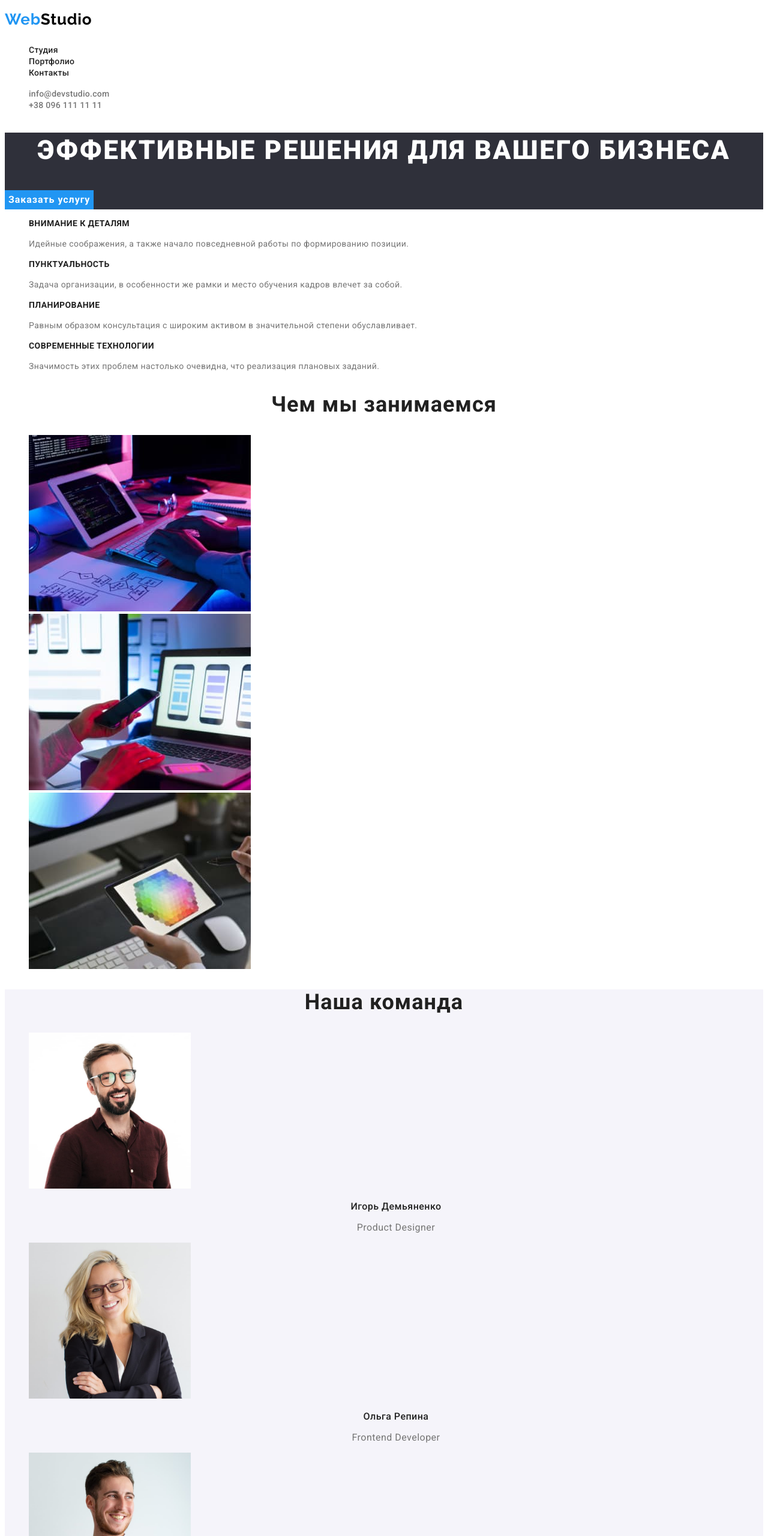
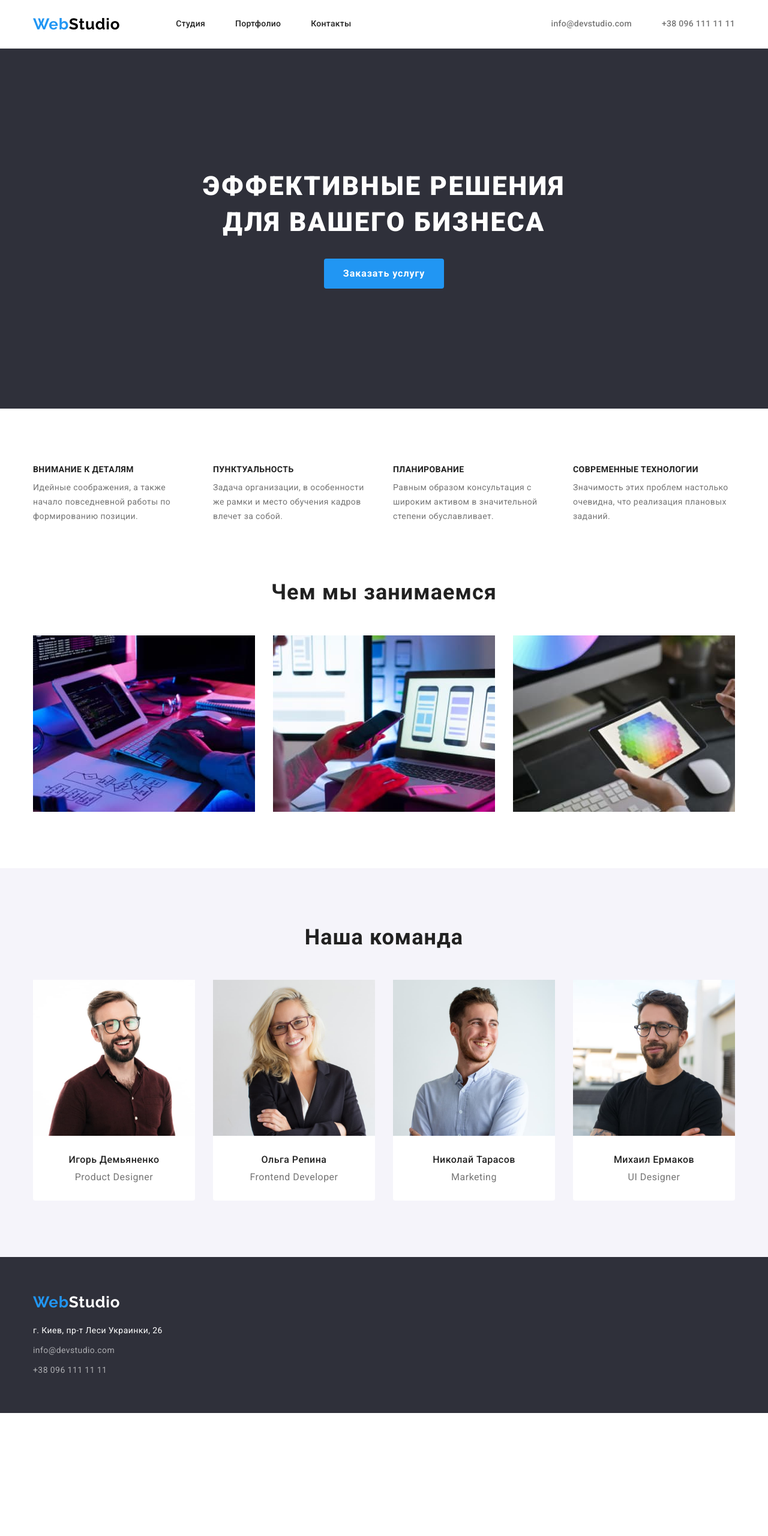
Before and after one commit to qasklp/goit-markup-hw-03, a plain HTML site: page index.html in a window 1280 px wide. Shown: the top 2560 px of the page at 60% size. After the commit the page ends 2355 px from the top, so only its background shows below. Drawn offline with nearby package versions, Linux system fonts and the light colour scheme.

Commit message:
додає правильне розміщення елементів

```diff
--- a/css/styles.css
+++ b/css/styles.css
@@ -11,8 +11,14 @@ body{
     font-family: Roboto, sans-serif;
 }
 
+h1, h2, h3, p{
+    margin: 0;
+}
+
 .list {
     list-style: none;
+    padding: 0;
+    margin: 0;
 }
 
 .link {
@@ -21,8 +27,25 @@ body{
     color: var(--primary-text-color);
 }
 
+.container{
+    width: 1200px;
+    padding-left: 15px;
+    padding-right: 15px;
+    margin-left: auto;
+    margin-right: auto;
+}
+
+.section{
+    padding-top: 94px;
+    padding-bottom: 94px;
+}
+
 .invisible-title {
     display: none;
+}
+
+.header{
+    border-bottom: 1px solid #ECECEC;
 }
 
 .logo {
@@ -30,7 +53,7 @@ body{
     font-family: 'Raleway', sans-serif;
     font-weight: 700;
     font-size: 26px;
-    line-height: 1.9;
+    line-height: 1.19;
     letter-spacing: 0.03em;
 }
 
@@ -42,7 +65,28 @@ body{
     color: var(--bg-color);
 }
 
+.header-box{
+    display: flex;
+    align-items: center;
+    padding-bottom: 12px;
+    padding-top: 12px;
+}
+
+.main-nav{
+    display: flex;
+    align-items: center;
+}
+
+.nav-list{
+    display: flex;
+    margin-left: 93px;
+}
+
 .nav-link{
+    padding-top: 20px;
+    padding-bottom: 20px;
+    display: block;
+
     font-weight: 500;
     font-size: 14px;
     line-height: 1.14;
@@ -50,11 +94,28 @@ body{
     color: var(--title-text-color);
 }
 
+.nav-item+.nav-item{
+    margin-left: 50px;
+}
+
+.contact-list{
+    display: flex;
+    margin-left: auto;
+}
+
 .contact-link{
+    padding-top: 20px;
+    padding-bottom: 20px;
+    display: block;
+
     font-weight: 500;
     font-size: 14px;
     line-height: 1.14;
     letter-spacing: 0.02em;
+}
+
+.contact-item+.contact-item{
+    margin-left: 50px;
 }
 
 .contact-link:hover,.nav-link:hover,
@@ -63,27 +124,35 @@ body{
 }
 
 .hero{
+    padding-top: 200px;
+    padding-bottom: 200px;
+
     background-color: #2F303A;
+    text-align: center;
 }
 
 .hero-title{
+    margin-bottom: 30px;
+    width: 696px;
+    margin-left: auto;
+    margin-right: auto;
+
     font-weight: 900;
     font-size: 44px;
     line-height: 1.36;
-    text-align: center;
     letter-spacing: 0.06em;
     text-transform: uppercase;
     color: var(--bg-color);
 }
 
 .hero-button{
+    padding: 10px 32px;
+
+    border-radius: 4px;
     font-family: Roboto, sans-serif;
     font-weight: 700;
     font-size: 16px;
     line-height: 1.88;
-    display: flex;
-    align-items: center;
-    text-align: center;
     letter-spacing: 0.06em;
     color: var(--bg-color);
     background-color: var(--accent-color);
@@ -96,7 +165,21 @@ body{
     background-color: #188CE8;
 }
 
+.benefits-list{
+    display: flex;
+}
+
+.benefits-item+.benefits-item {
+    margin-left: 30px;
+}
+
+.benefits-item{
+    width: 270px;
+}
+
 .benefits-title{
+    margin-bottom: 10px;
+
     font-weight: 700;
     font-size: 14px;
     line-height: 1.14;
@@ -111,7 +194,13 @@ body{
     letter-spacing: 0.03em;
 }
 
+.task{
+    padding-top: 0;
+}
+
 .task-title, .team-title{
+    margin-bottom: 50px;
+
     font-weight: 700;
     font-size: 36px;
     line-height: 1.17;
@@ -120,11 +209,41 @@ body{
     color: var(--title-text-color);
 }
 
+.task-list{
+    display: flex;
+}
+
+.task-item+.task-item{
+    margin-left: 30px;
+}
+
 .team{
     background-color: #F5F4FA;
 }
 
+.team-list{
+    display: flex;
+}
+
+.team-item{
+    padding-bottom: 30px;
+    background-color: #FFFFFF;
+    border-bottom-left-radius: 4px;
+    border-bottom-right-radius: 4px;
+}
+
+.team-item+.team-item{
+    margin-left: 30px;
+}
+
+.team-photo{
+    display: block;
+    margin-bottom: 30px;
+}
+
 .team-name{
+    margin-bottom: 10px;
+
     font-weight: 500;
     font-size: 16px;
     line-height: 1.19;
@@ -141,7 +260,19 @@ body{
 }
 
 .footer{
+    padding-top: 60px;
+    padding-bottom: 60px;
+
     background-color: #2F303A;
+}
+
+.logo-footer{
+    display: inline-block;
+    margin-bottom: 20px;
+}
+
+.footer-item+.footer-item{
+    margin-top: 9px;
 }
 
 .footer-contact-link{
@@ -158,7 +289,19 @@ body{
     color: var(--bg-color);
 }
 
+.portfolio-button-list{
+    display: flex;
+    justify-content: center;
+    margin-bottom: 50px;
+}
+
+.portfolio-button-item+.portfolio-button-item{
+    margin-left: 8px;
+}
+
 .portfolio-button{
+    padding: 6px 22px;
+
     font-family: Roboto, sans-serif;
     font-weight: 500;
     font-size: 16px;
@@ -167,6 +310,7 @@ body{
     letter-spacing: 0.03em;
     color: var(--title-text-color);
     background-color: #F5F4FA;
+    border-radius: 4px;
     border: none;
     cursor: pointer;
 }
@@ -177,7 +321,26 @@ body{
     color: var(--bg-color);
 }
 
+.portfolio-card-set{
+    display: flex;
+    flex-wrap: wrap;
+    gap: 30px;
+}
+
+.portfolio-card-footer{
+    padding: 20px 24px;
+    border-bottom: 1px solid #EEEEEE;
+    border-left: 1px solid #EEEEEE;
+    border-right: 1px solid #EEEEEE;
+}
+
+.portfolio-img, .task-photo{
+    display: block;
+}
+
 .portfolio-title{
+    margin-bottom: 4px;
+
     font-weight: 700;
     font-size: 18px;
     line-height: 2;
--- a/index.html
+++ b/index.html
@@ -7,98 +7,109 @@
   <title>Студия</title>
   <link href="https://fonts.googleapis.com/css2?family=Raleway:wght@700&family=Roboto:wght@400;500;700;900&display=swap"
   rel="stylesheet">
+  <link rel="stylesheet" href="https://cdnjs.cloudflare.com/ajax/libs/modern-normalize/1.1.0/modern-normalize.min.css">
   <link rel="stylesheet" href="./css/styles.css">
 </head>
 <body>
   <header class="header">
-    <nav>
+    <div class="container header-box">
+      <nav class="main-nav">
         <a href="" lang="en" class="logo link">Web<span class="logo-part-header">Studio</span> </a>
-      <ul class="list">
-        <li><a href="./index.html" class="link nav-link">Студия</a></li>
-        <li><a href="./portfolio.html" class="link nav-link">Портфолио</a></li>
-        <li><a href="" class="link nav-link">Контакты</a></li>
+        <ul class="list nav-list">
+          <li class="nav-item"><a href="./index.html" class="link nav-link">Студия</a></li>
+          <li class="nav-item"><a href="./portfolio.html" class="link nav-link">Портфолио</a></li>
+          <li class="nav-item"><a href="" class="link nav-link">Контакты</a></li>
         </ul>
       </nav>
-    <ul class="list">
-      <li><a href="mailto:info@devstudio.com" lang="en" class="link contact-link">info@devstudio.com</a></li>
-      <li><a href="tel:+380961111111" class="link contact-link">+38 096 111 11 11 </a></li>
+      <ul class="list contact-list">
+        <li class="contact-item"><a href="mailto:info@devstudio.com" lang="en" class="link contact-link">info@devstudio.com</a></li>
+        <li class="contact-item"><a href="tel:+380961111111" class="link contact-link">+38 096 111 11 11 </a></li>
       </ul>
+    </div>
   </header>
   <main>
     <section class="hero">
       <h1 class="hero-title">Эффективные решения для вашего бизнеса</h1>
       <button type="button" class="hero-button"> Заказать услугу</button>
     </section>
-    <section class="benefits">
+    <section class="benefits section">
+      <div class="container">
         <h2 class="invisible-title">Наши преимущества</h2>
-      <ul class="list">
-        <li>
+        <ul class="list benefits-list">
+          <li class="benefits-item">
             <h3 class="benefits-title">Внимание к деталям</h3>
             <p class="benefits-text">Идейные соображения, а также начало повседневной работы по формированию позиции.</p>
           </li>
-        <li>
+          <li class="benefits-item">
             <h3 class="benefits-title">Пунктуальность</h3>
             <p class="benefits-text">Задача организации, в особенности же рамки и место обучения кадров влечет за собой.</p>
           </li>
-        <li>
+          <li class="benefits-item">
             <h3 class="benefits-title">Планирование</h3>
             <p class="benefits-text">Равным образом консультация с широким активом в значительной степени обуславливает.</p>
           </li>
-        <li>
+          <li class="benefits-item">
             <h3 class="benefits-title">Современные технологии</h3>
             <p class="benefits-text">Значимость этих проблем настолько очевидна, что реализация плановых заданий.</p>
           </li>
         </ul>
+      </div>
     </section>
-    <section class="task">
+    <section class="task section">
+      <div class="container">
         <h2 class="task-title">Чем мы занимаемся</h2>
-      <ul class="list">
-        <li><img src="./images/box-1.jpg" alt="написание кода" width="370"></li>
-        <li><img src="./images/box-2.jpg" alt="создание дизайна для мобильного приложения" width="370"></li>
-        <li><img src="./images/box-3.jpg" alt="подборка цвета" width="370"></li>
+        <ul class="list task-list">
+          <li class="task-item"><img src="./images/box-1.jpg" alt="написание кода" width="370" class="task-photo"></li>
+          <li class="task-item"><img src="./images/box-2.jpg" alt="создание дизайна для мобильного приложения" width="370" class="task-photo"></li>
+          <li class="task-item"><img src="./images/box-3.jpg" alt="подборка цвета" width="370" class="task-photo"></li>
         </ul>
+      </div>
     </section>
-    <section class="team">
+    <section class="team section">
+      <div class="container">
         <h2 class="team-title">Наша команда</h2>
-      <ul class="list">
-        <li>
-          <img src="./images/worker-1.jpg" alt="фото Игоря Демьяненко" width="270">
+        <ul class="list team-list">
+          <li class="team-item">
+            <img src="./images/worker-1.jpg" alt="фото Игоря Демьяненко" width="270" class="team-photo">
             <h3 class="team-name">Игорь Демьяненко</h3>
             <p lang="en" class="team-text">Product Designer</p>
           </li>
-        <li>
-          <img src="./images/worker-2.jpg" alt="фото Ольги Репиной" width="270">
+          <li class="team-item">
+            <img src="./images/worker-2.jpg" alt="фото Ольги Репиной" width="270" class="team-photo">
             <h3 class="team-name">Ольга Репина</h3>
             <p lang="en" class="team-text">Frontend Developer</p>
           </li>
-        <li>
-          <img src="./images/worker-3.jpg" alt="фото Николая Тарасова" width="270">
+          <li class="team-item">
+            <img src="./images/worker-3.jpg" alt="фото Николая Тарасова" width="270" class="team-photo">
             <h3 class="team-name">Николай Тарасов</h3>
             <p lang="en" class="team-text">Marketing</p>
           </li>
-        <li>
-          <img src="./images/worker-4.jpg" alt="фото Михаила Ермакова" width="270">
+          <li class="team-item">
+            <img src="./images/worker-4.jpg" alt="фото Михаила Ермакова" width="270" class="team-photo">
             <h3 class="team-name">Михаил Ермаков</h3>
             <p lang="en" class="team-text">UI Designer</p>
           </li>
         </ul>
+      </div>
     </section>
   </main>
   <footer class="footer">
-    <a href="" lang="en" class="logo link">Web<span class="logo-part-footer">Studio</span></a>
+    <div class="container">
+      <a href="" lang="en" class="logo link logo-footer">Web<span class="logo-part-footer">Studio</span></a>
       <address>
-      <ul class="list">
-        <li>
+        <ul class="list footer-list">
+          <li class="footer-item">
             <a href="" class="link address-link">г. Киев, пр-т Леси Украинки, 26</a>
           </li>
-        <li>
+          <li class="footer-item">
             <a href="mailto:info@example.com" lang="en" class="link footer-contact-link">info@devstudio.com</a>
           </li>
-        <li>
+          <li class="footer-item">
             <a href="tel:+380991111111" class="link footer-contact-link">+38 096 111 11 11</a>
           </li>
         </ul>
       </address>
+    </div>
   </footer>
 </body>
 </html>
```
Also changed, not shown: portfolio.html (+59 -33 lines). Lines whose indentation alone changed are shown as unchanged.
